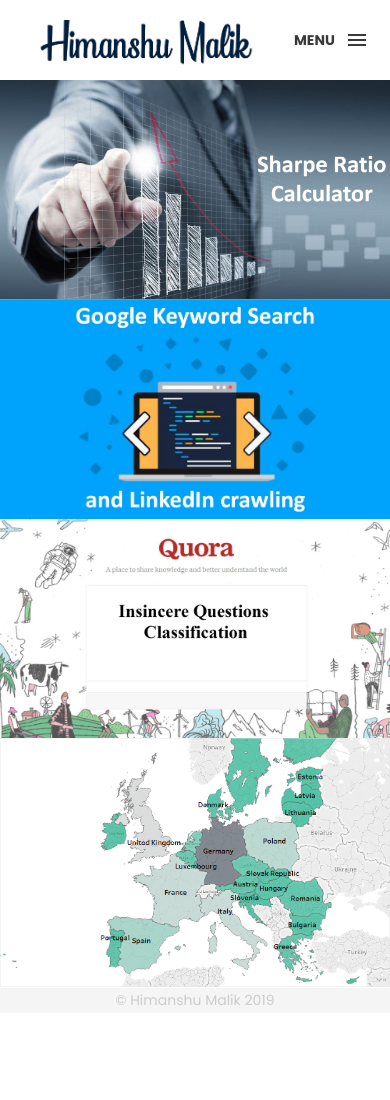
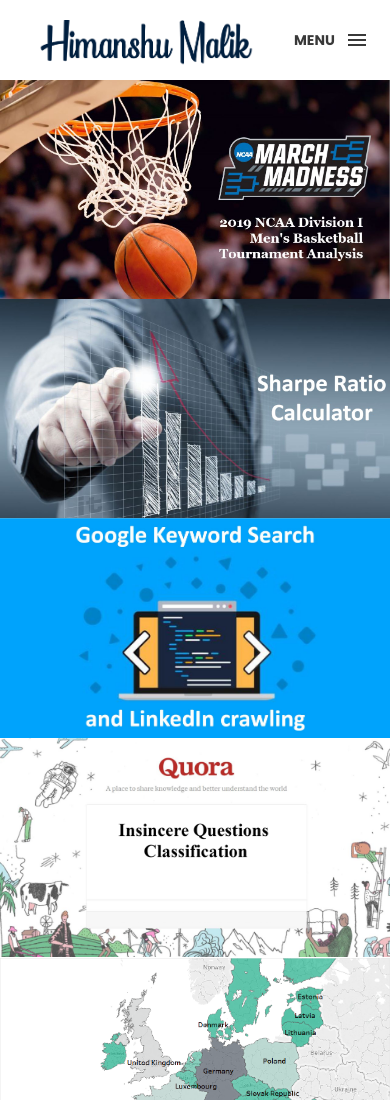
Before and after one commit to himanshumalik21/himanshumalik21.github.io, a plain HTML site: page index.html in a window 390 px wide. Shown: the top 1100 px of the page. Before the commit the page ends 1013 px from the top, so only its background shows below. Drawn offline with Linux system fonts and the light colour scheme; files whose address does not match are found by name.

Commit message:
Update index.html

```diff
--- a/index.html
+++ b/index.html
@@ -82,8 +82,25 @@
             <div class="portfolio">
                 <!-- portfolio_container -->
                 <div class="no-padding portfolio_container clearfix">
-                    <!-- single work -->
-                    <div class="col-md-4 col-sm-6  fashion logo">
+
+					<!-- single work -->
+                    <div class="col-md-4 col-sm-6">
+                        <a href="NCAA 2019.html" class="portfolio_item">
+                            <img src="images/NCAA/cover.jpg" alt="image" class="img-responsive" />
+                            <div class="portfolio_item_hover">
+                                <div class="portfolio-border clearfix">
+                                    <div class="item_info">
+                                        <span>2019 NCAA Division I Men's Basketball Tournament Analysis</span>
+                                        <em>Tableau</em>
+                                    </div>
+                                </div>
+                            </div>
+                        </a>
+                    </div>
+                    <!-- end single work -->
+
+					<!-- single work -->
+                    <div class="col-md-4 col-sm-6">
                         <a href="https://github.com/himanshumalik21/Portfolio-SharpeRatio" class="portfolio_item">
                             <img src="images/sharpeRatio.jpg" alt="image" class="img-responsive" />
                             <div class="portfolio_item_hover">
@@ -100,7 +117,7 @@
                     <!-- end single work -->
 
                     <!-- single work -->
-                    <div class="col-md-4 col-sm-6 ads graphics">
+                    <div class="col-md-4 col-sm-6">
                         <a href="https://github.com/himanshumalik21/Google-Keyword-Search-and-LinkedIn-Crawling" class="portfolio_item">
                             <img src="images/LinkedIn.jpg" alt="image" class="img-responsive" />
                             <div class="portfolio_item_hover">
@@ -117,7 +134,7 @@
                     <!-- end single work -->
 
                     <!-- single work -->
-                    <div class="col-md-4 col-sm-12 photography">
+                    <div class="col-md-4 col-sm-6">
                         <a href="https://github.com/himanshumalik21/Quora-Insincere-Question-Classification" class="portfolio_item">
                             <img src="images/quora.png" alt="image" class="img-responsive" />
                             <div class="portfolio_item_hover">
@@ -134,7 +151,7 @@
                     <!-- end single work -->
 
 					<!-- single work -->
-                    <div class="col-md-4 col-sm-12 photography">
+                    <div class="col-md-4 col-sm-6">
                         <a href="EU-Energy-Production-Carbon-Dioxide-Emission.html" class="portfolio_item">
                             <img src="images/EU/EU.png" alt="image" class="img-responsive" />
                             <div class="portfolio_item_hover">
```
